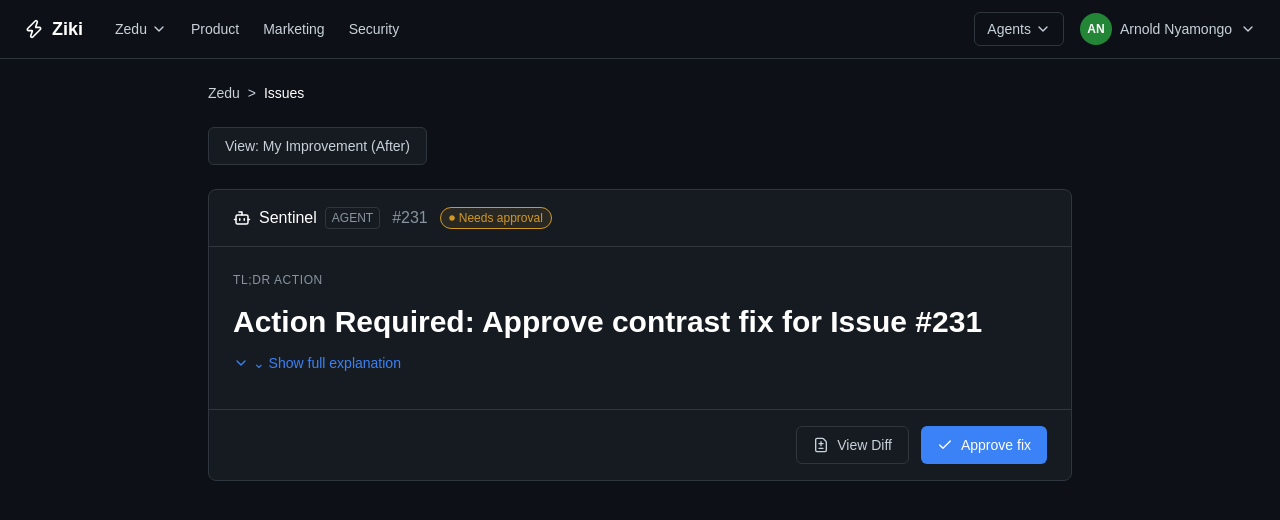
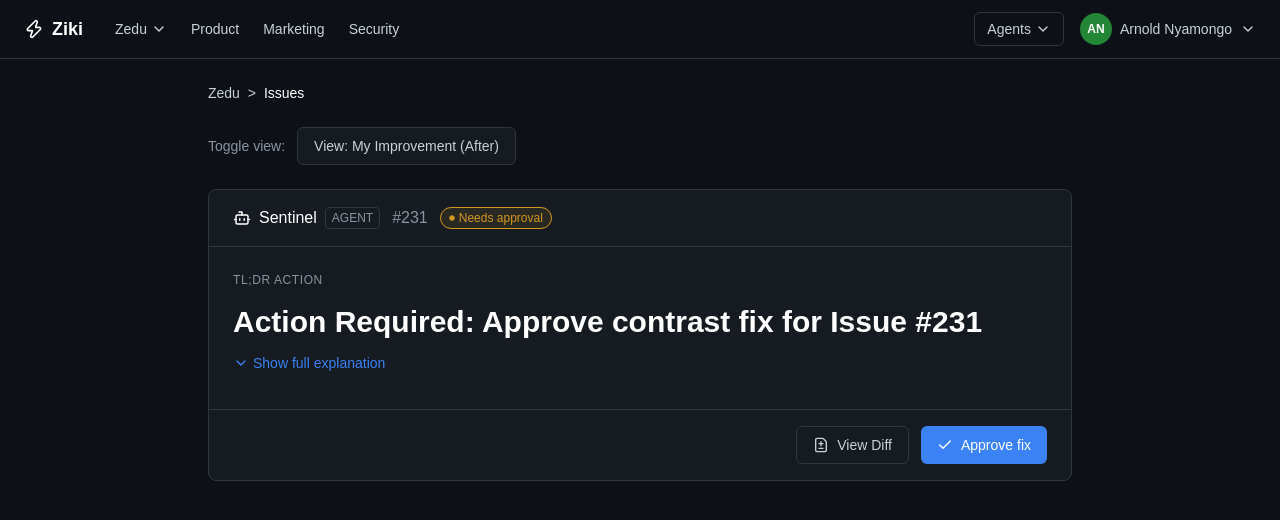
Before and after one commit to Arnoldoo1/ziki-inbox, a Next.js app: page / in a window 1280 px wide. Both pictures are taken after a click on the button "View: Original Ziki (Before)". Shown: the top 520 px of the page. Built offline with nearby package versions, Linux system fonts and the light colour scheme.

Commit message:
Polish UI

```diff
--- a/app/page.tsx
+++ b/app/page.tsx
@@ -77,7 +77,8 @@ export default function Home() {
         </div>
 
         {/* Toggle Switch */}
-        <div className="mb-6">
+        <div className="mb-6 flex items-center gap-3">
+          <span className="text-sm text-[#8b949e]">Toggle view:</span>
           <button
             onClick={toggleView}
             className="px-4 py-2 rounded-md text-sm border transition-colors hover:bg-[#161b22]"
@@ -138,7 +139,7 @@ export default function Home() {
                     className="text-xs px-2 py-1 rounded hover:bg-[#0d1117] transition-colors"
                     style={{ color: '#8b949e' }}
                   >
-                    ⚡ Show TL;DR
+                    Show TL;DR
                   </button>
                 </div>
               </div>
@@ -168,8 +169,8 @@ export default function Home() {
                     <ChevronDown size={16} />
                   </span>
                   {showFullExplanation
-                    ? '⌃ Hide full explanation'
-                    : '⌄ Show full explanation'}
+                    ? 'Hide full explanation'
+                    : 'Show full explanation'}
                 </button>
                 <div
                   className={`overflow-hidden transition-all duration-300 ease-in-out ${
```
